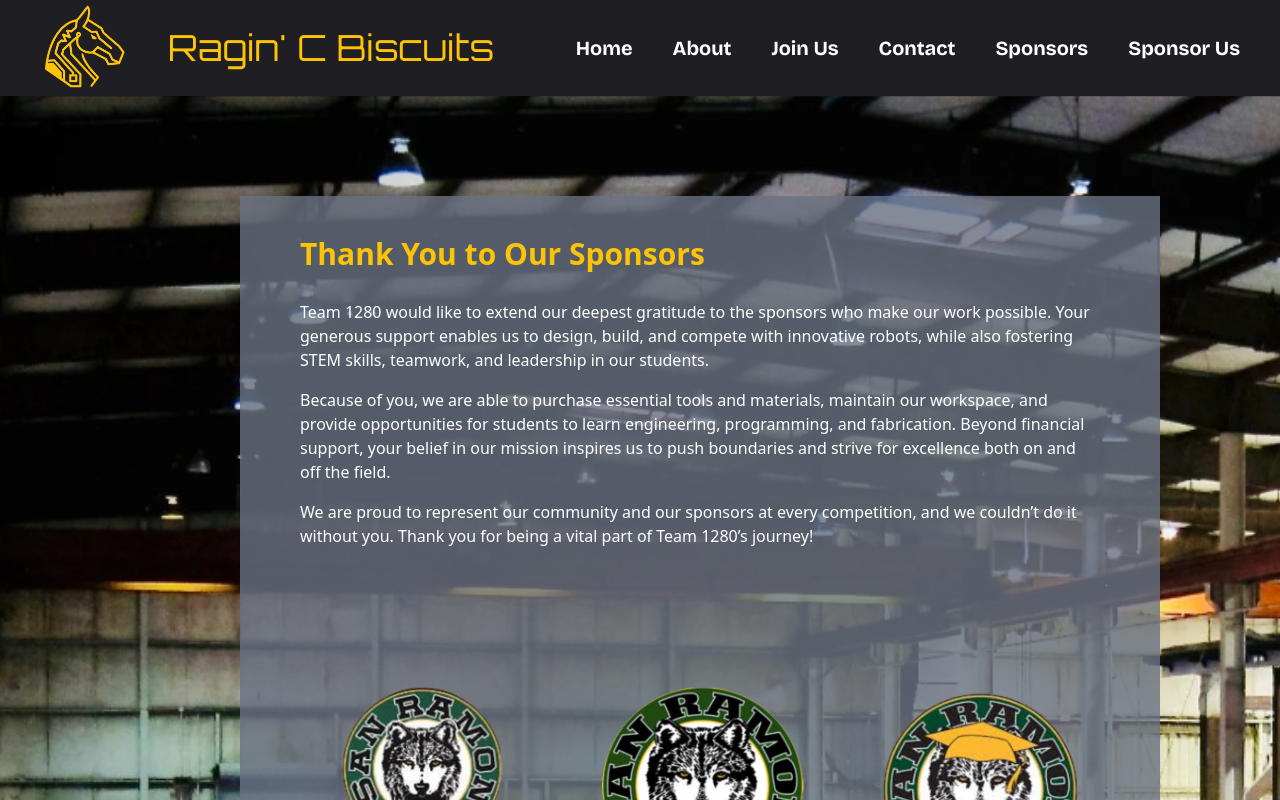
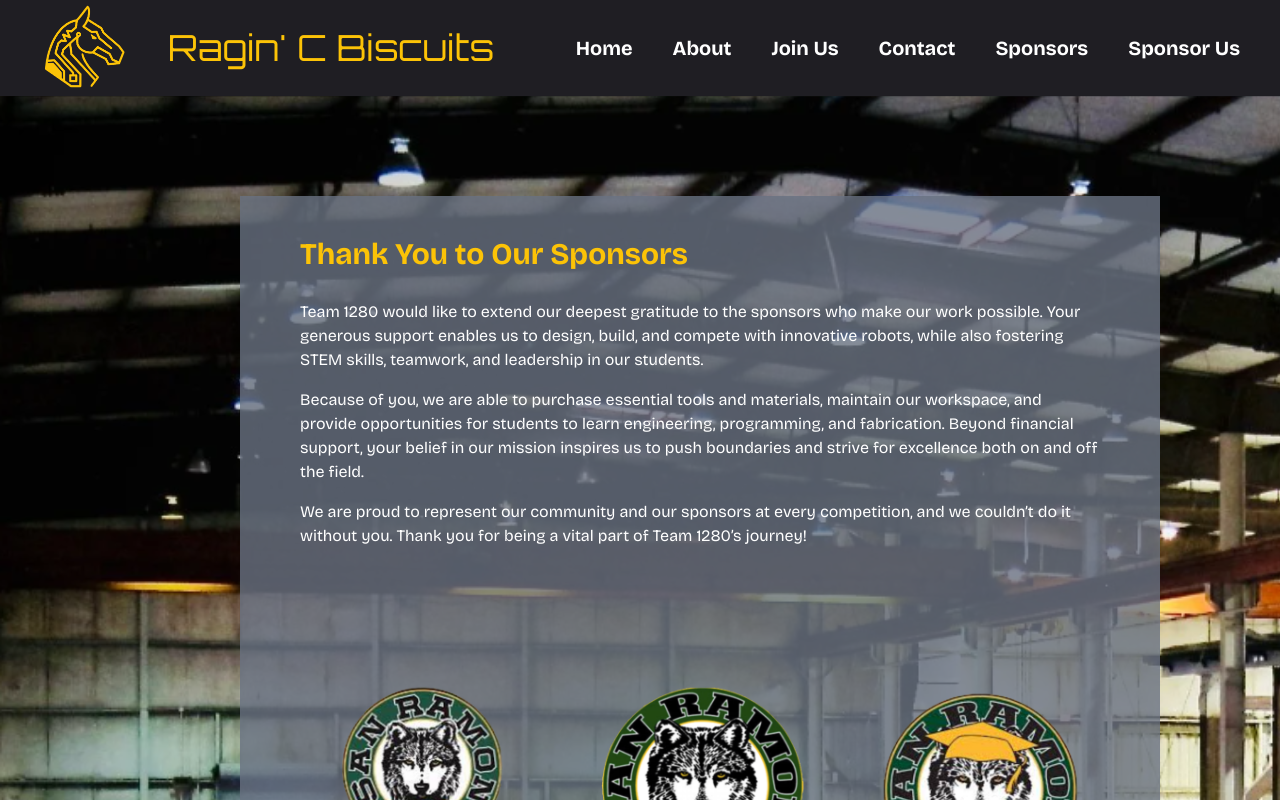
Before and after one commit to Team-1280/1280-website, a React (Vite) app in the folder app/: page /SponsorsDonors in a window 1280 px wide. Shown: the top 800 px of the page. Built offline with nearby package versions, Linux system fonts and the light colour scheme.

Commit message:
add font

```diff
--- a/app/src/pages/SponsorsDonors.jsx
+++ b/app/src/pages/SponsorsDonors.jsx
@@ -7,7 +7,7 @@ const SponsorsDonors = () => {
             <div class="relative">
             <div className="grow relative bg-cover w-350 bg-size-[auto_1500px] bg-[url(/sponsors1.png)] ">
                 <div className="h-[190vh] absolute top-25 left-60 size-230 bg-gray-500/80 z-0"></div>
-                    <div className="h-[210vh] relative z-10 text-white">
+                    <div className="h-[210vh] relative z-10 text-white font-bricolage">
                          <div class="h-15"></div>
                         <div className="px-75 py-5 mt-15 text-[#fcc307] text-3xl font-bold">Thank You to Our Sponsors</div>
                         <div className="px-75 py-2 text-white text-base">Team 1280 would like to extend our deepest gratitude to the sponsors who make our work possible. Your generous support enables us to design, build, and compete with innovative robots, while also fostering STEM skills, teamwork, and leadership in our students.</div>
```
